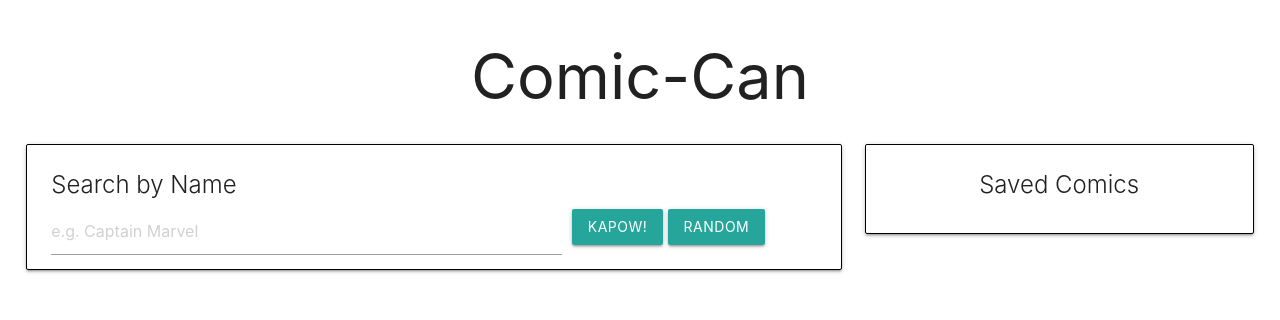
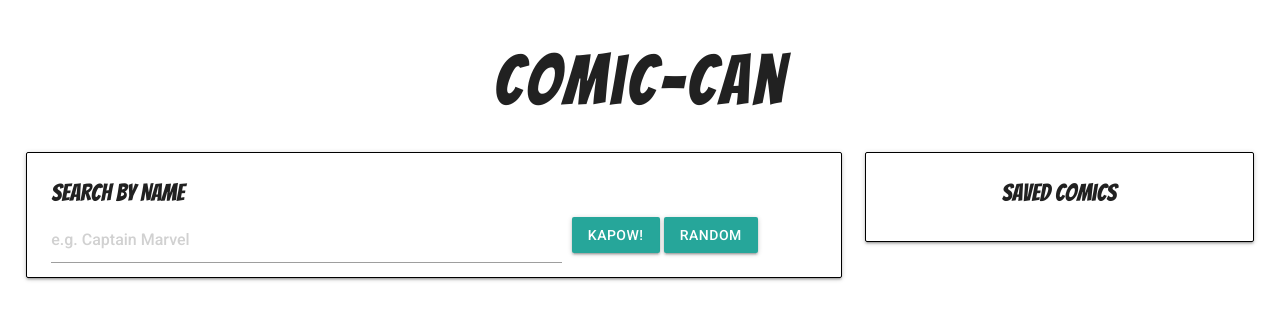
Before and after one commit to mbhardwick/comic, a website: page public/index.html in a window 1280 px wide. Drawn offline with nearby package versions, Linux system fonts and the light colour scheme; no server answers.

Commit message:
fonts added

```diff
--- a/public/styles/styles.css
+++ b/public/styles/styles.css
@@ -1,5 +1,13 @@
 .list-group-item {
   line-height: 2.5;
+}
+h1 {
+  font-family: 'Bangers', cursive;
+  letter-spacing: 3px;
+  font-size: 70px;
+}
+.card-title {
+  font-family: 'Bangers', cursive;
 }
 .card {
   border: 1px solid black !important;
@@ -11,5 +19,11 @@
   margin-right: 15px;
 }
 #name-input {
+  font-family: 'Roboto', sans-serif;
   margin-right: 10px;
 }
+.btn {
+  font-family: 'Roboto', sans-serif;
+}
+
+/* font-family: 'Roboto', sans-serif; */
```
